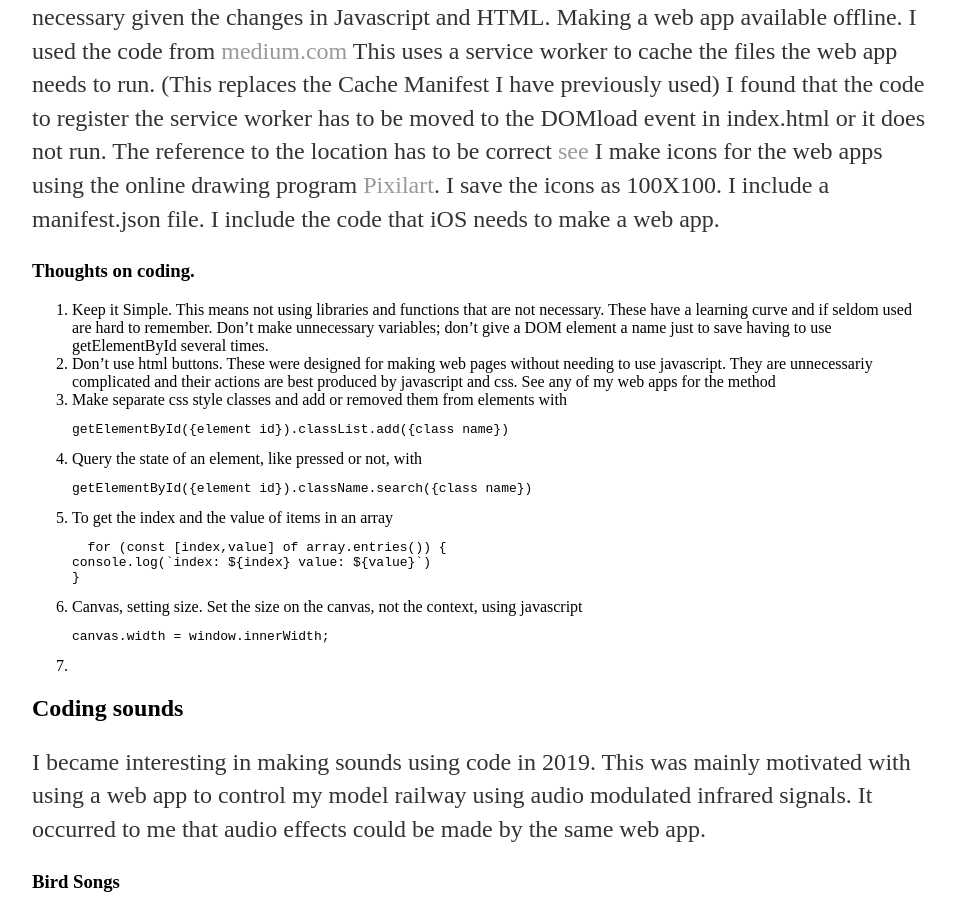
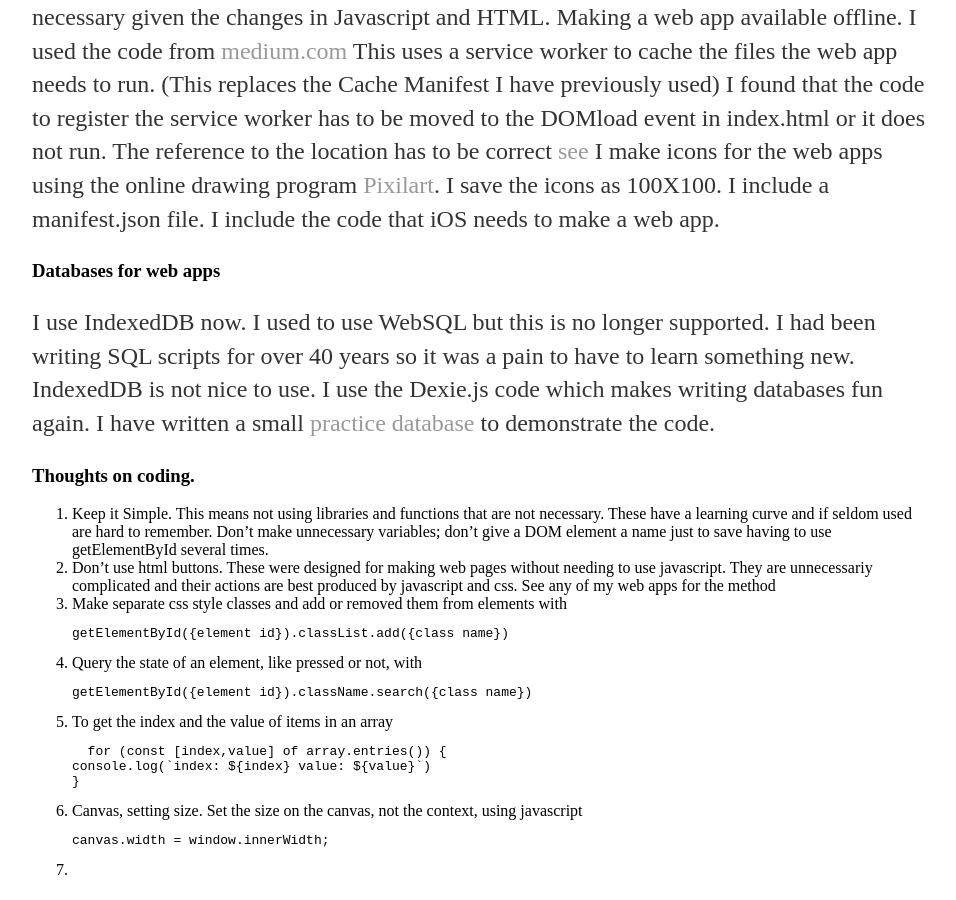
Before and after one commit to bwedgar/bwedgar.github.io, a Jekyll site: the page built from index.md, in a window 1280 px wide and 900 px high, scrolled down 628 px. Shown: the whole window, without its empty margins (160-1116 px from the left). Built offline with Jekyll 4.4.1, drawn with Linux system fonts in a browser that asks for light colours.

Commit message:
Update index.md

```diff
--- a/index.md
+++ b/index.md
@@ -17,6 +17,9 @@ This uses a service worker to cache the files the web app needs to run. (This re
 I found that the code to register the service worker has to be moved to the DOMload event in index.html or it does not run. The reference to the location has to be correct [see](https://gist.github.com/kosamari/7c5d1e8449b2fbc97d372675f16b566e)
 I make icons for the web apps using the online drawing program [Pixilart](https://www.pixilart.com/draw).  I save the icons as 100X100.
 I include a manifest.json file.  I include the code that iOS needs to make a web app.
+
+### Databases for web apps
+I use IndexedDB now.  I used to use WebSQL but this is no longer supported. I had been writing SQL scripts for over 40 years so it was a pain to have to learn something new.  IndexedDB is not nice to use.  I use the Dexie.js code which makes writing databases fun again.  I have written a small [practice database](https://bwedgar.github.io/dexie-example/) to demonstrate the code.
 
 ### Thoughts on coding.
 1. Keep it Simple. This means not using libraries and functions that are not necessary.  These have a learning curve and if seldom used are hard to remember. Don't make unnecessary variables; don't give a DOM element a name just to save having to use getElementById several times.
```
